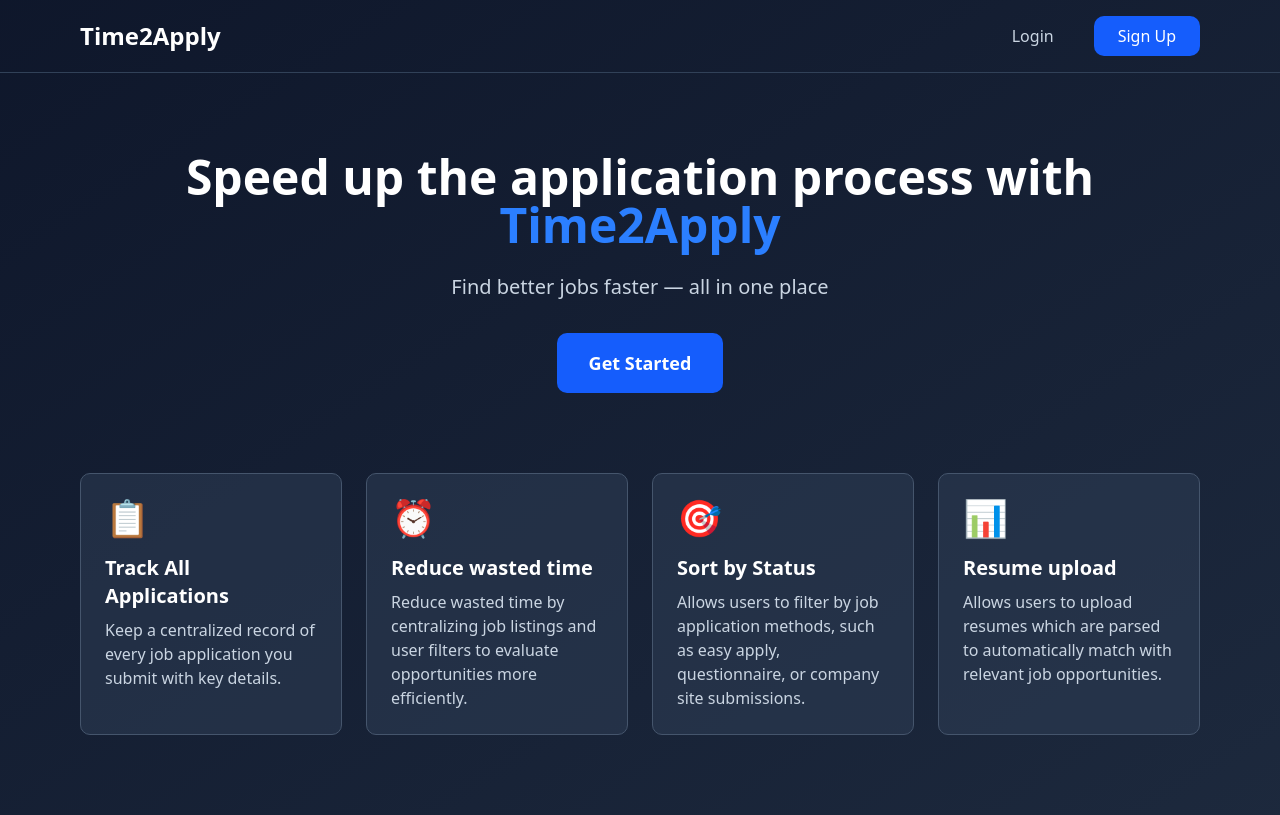
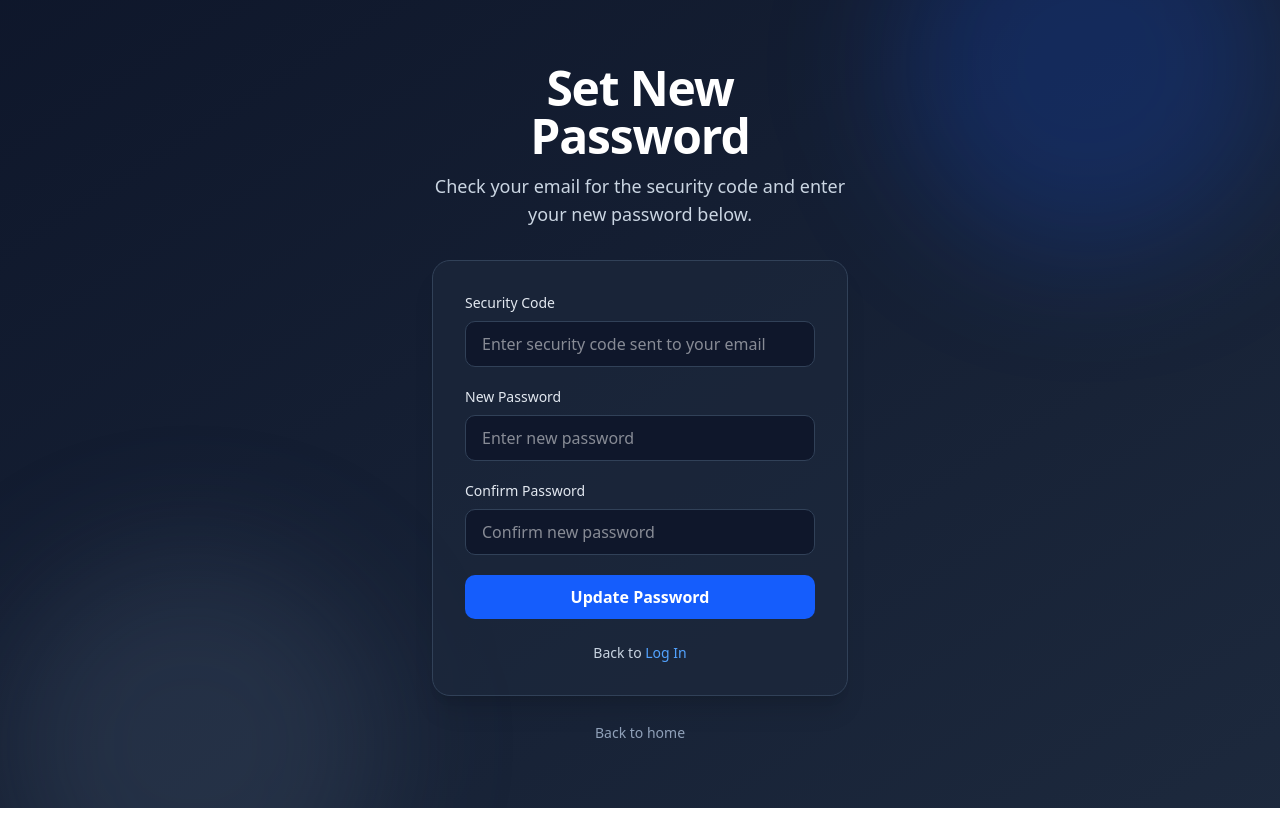
Before and after one commit to JMccabe1-ggc/Time2Apply, a React app in the folder frontend/: page /newpassword in a window 1280 px wide. Built offline with nearby package versions, Linux system fonts and the light colour scheme; no server answers; the HTML template or start-up script is replaced by a standard one.

Commit message:
new password

```diff
--- a/frontend/loginsignup/Forgotpassword.tsx
+++ b/frontend/loginsignup/Forgotpassword.tsx
@@ -1,7 +1,14 @@
 
 import { Link } from "react-router-dom";
+import { useNavigate } from "react-router-dom";
 
 const Forgotpassword = () => {
+    const navigate = useNavigate();
+    const goToNewPassword = () => {
+    navigate("/newpassword");
+};
+
+
     return (
         <div className="min-h-screen bg-gradient-to-br from-slate-900 to-slate-800 relative overflow-hidden">
             <div className="absolute -top-32 right-0 w-96 h-96 bg-blue-600/20 blur-3xl rounded-full" />
@@ -33,6 +40,7 @@ const Forgotpassword = () => {
                         </div>
 
                         <button
+                            onClick={goToNewPassword}
                             type="submit"
                             className="w-full bg-blue-600 hover:bg-blue-700 text-white font-semibold py-2.5 rounded-lg transition-colors"
                         >
--- /dev/null
+++ b/frontend/loginsignup/Newpassword.tsx
@@ -0,0 +1,85 @@
+import { Link } from "react-router-dom";
+
+const Newpassword = () => {
+    return (
+        <div className="min-h-screen bg-gradient-to-br from-slate-900 to-slate-800 relative overflow-hidden">
+            <div className="absolute -top-32 right-0 w-96 h-96 bg-blue-600/20 blur-3xl rounded-full" />
+            <div className="absolute -bottom-32 left-0 w-96 h-96 bg-slate-500/20 blur-3xl rounded-full" />
+
+            <div className="max-w-md mx-auto px-4 py-16 relative z-10">
+                <div className="mb-8 text-center">
+                    <h1 className="text-4xl md:text-5xl font-bold text-white mb-3 tracking-tight">
+                        Set New Password
+                    </h1>
+                    <p className="text-slate-300 text-base md:text-lg">
+                        Check your email for the security code and enter your new password below.
+                    </p>
+                </div>
+
+                <div className="bg-slate-800/60 border border-slate-700 rounded-2xl p-8 shadow-xl">
+                    <form className="space-y-5">
+                        <div>
+                            <label htmlFor="securitycode" className="block text-sm font-medium text-slate-200 mb-2">
+                                Security Code
+                            </label>
+                            <input
+                                type="text"
+                                id="securitycode"
+                                name="securitycode"
+                                placeholder="Enter security code sent to your email"
+                                className="w-full rounded-lg bg-slate-900 border border-slate-700 text-white px-4 py-2.5 focus:outline-none focus:ring-2 focus:ring-blue-500"
+                            />
+                        </div>
+                        <div>
+                            <label htmlFor="new-password" className="block text-sm font-medium text-slate-200 mb-2">
+                                New Password
+                            </label>
+                            <input
+                                type="password"
+                                id="new-password"
+                                name="new-password"
+                                placeholder="Enter new password"
+                                className="w-full rounded-lg bg-slate-900 border border-slate-700 text-white px-4 py-2.5 focus:outline-none focus:ring-2 focus:ring-blue-500"
+                            />
+                        </div>
+
+                        <div>
+                            <label htmlFor="confirm-password" className="block text-sm font-medium text-slate-200 mb-2">
+                                Confirm Password
+                            </label>
+                            <input
+                                type="password"
+                                id="confirm-password"
+                                name="confirm-password"
+                                placeholder="Confirm new password"
+                                className="w-full rounded-lg bg-slate-900 border border-slate-700 text-white px-4 py-2.5 focus:outline-none focus:ring-2 focus:ring-blue-500"
+                            />
+                        </div>
+
+                        <button
+                            type="submit"
+                            className="w-full bg-blue-600 hover:bg-blue-700 text-white font-semibold py-2.5 rounded-lg transition-colors"
+                        >
+                            Update Password
+                        </button>
+                    </form>
+
+                    <div className="mt-6 text-center text-sm text-slate-300">
+                        Back to{" "}
+                        <Link to="/login" className="text-blue-400 hover:text-blue-300">
+                            Log In
+                        </Link>
+                    </div>
+                </div>
+
+                <div className="mt-6 text-center">
+                    <Link to="/" className="text-slate-400 hover:text-white text-sm">
+                        Back to home
+                    </Link>
+                </div>
+            </div>
+        </div>
+    );
+};
+
+export default Newpassword;
--- a/frontend/src/main.tsx
+++ b/frontend/src/main.tsx
@@ -10,6 +10,7 @@ import Applications from '../userLoggedIn/Applications.tsx'
 import Resume from '../userLoggedIn/Resume.tsx'
 import Profile from '../userLoggedIn/Profile'
 import SignupRoute from './app/routes/signup.tsx'
+import Newpassword from '../loginsignup/Newpassword.tsx'
 
 createRoot(document.getElementById('root')!).render(
   <StrictMode>
@@ -23,6 +24,7 @@ createRoot(document.getElementById('root')!).render(
       <Route path="/applications" element={<Applications />} />
       <Route path="/resume" element={<Resume />} />
       <Route path="/profile" element={<Profile />} />
+      <Route path="/newpassword" element={<Newpassword />} />
     </Routes>
     </BrowserRouter>
   </StrictMode>,
```
